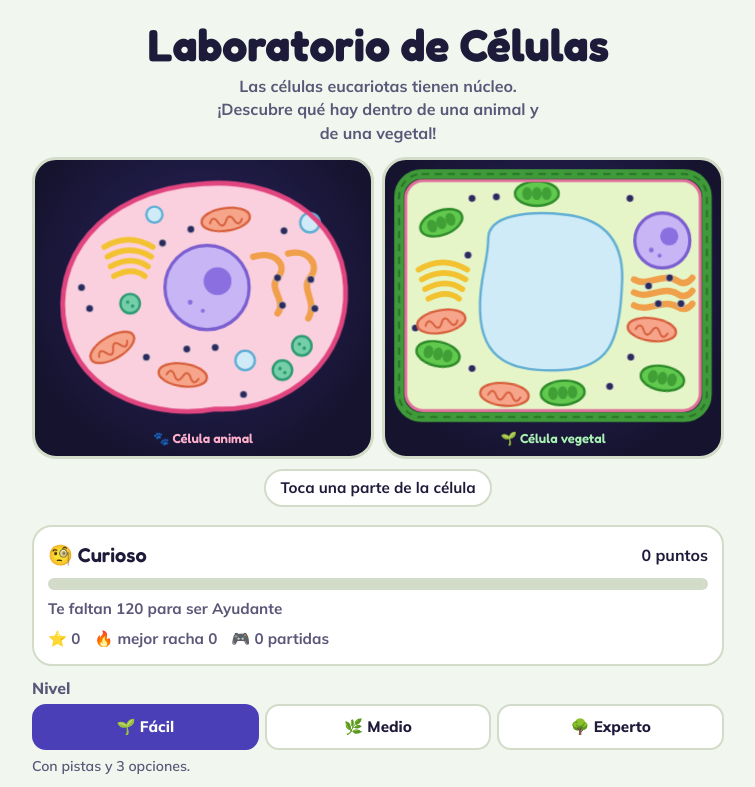
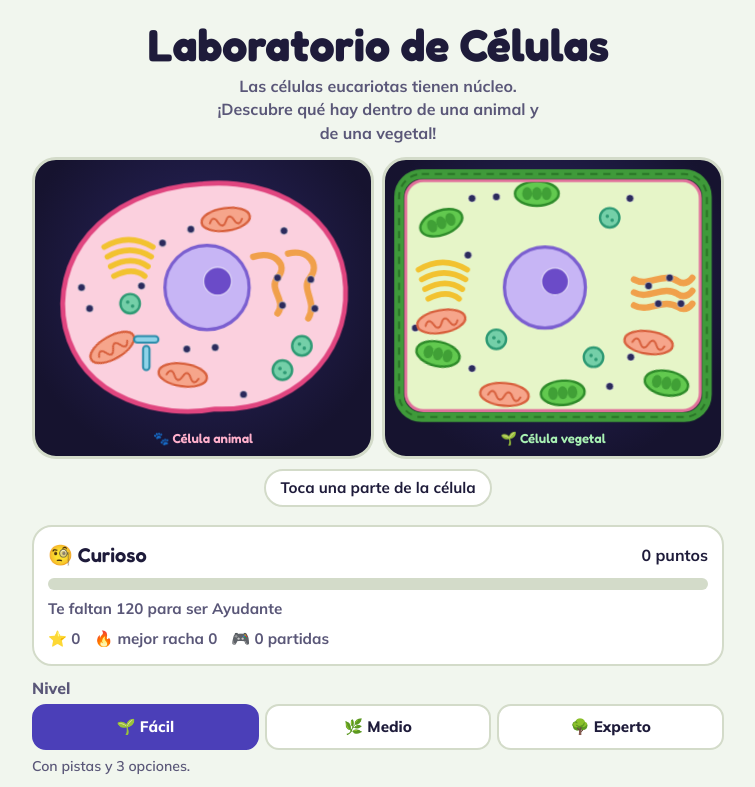
Before and after one commit to viticlick/juegos-primaria, a plain HTML site: page celulas/index.html in a window 1280 px wide. Shown: the top 787 px of the page, without its empty margins (262-1017 px from the left). Drawn offline with Linux system fonts and the light colour scheme.

Commit message:
Update cell game components for animal and plant cells
Animal: membrane, cytoplasm, nucleus, nucleolus, mitochondria, ribosomes,
endoplasmic reticulum, Golgi, lysosomes, centrosomes.
Plant: cell wall, membrane, nucleus, nucleolus, mitochondria, ribosomes,
endoplasmic reticulum, Golgi, lysosomes, chloroplasts.

Add nucleolus and centrosomes as separate parts, make lysosomes shared,
and remove the vacuole. Redraw the plant cell now that its big vacuole
is gone.

Co-Authored-By: Claude Sonnet 5.5 <noreply@anthropic.com>

```diff
--- a/celulas/index.html
+++ b/celulas/index.html
@@ -184,22 +184,23 @@ const shuffle=a=>{a=a.slice();for(let i=a.length-1;i>0;i--){const j=Math.floor(M
 /* ---------- contenido ---------- */
 const P={
  mem:{n:'Membrana plasmática',e:'🚪',w:'both',fn:'Rodea la célula y decide qué sustancias entran y cuáles salen.',ana:'Es como el portero de un edificio.',note:'La tienen todas las células, tanto animales como vegetales.'},
- cit:{n:'Citoplasma',e:'🫧',w:'both',fn:'Es una sustancia parecida a una gelatina donde flotan los orgánulos.',ana:'Es como la gelatina de un flan con frutas dentro.',note:'En él ocurren muchas reacciones químicas de la célula.'},
+ cit:{n:'Citoplasma',e:'🫧',w:'animal',fn:'Es una sustancia parecida a una gelatina donde flotan los orgánulos.',ana:'Es como la gelatina de un flan con frutas dentro.',note:'En él ocurren muchas reacciones químicas de la célula. Aquí lo mostramos solo en la célula animal.'},
+ cen:{n:'Centrosomas',e:'✳️',w:'animal',fn:'Organizan los hilos que reparten el ADN cuando la célula se divide en dos.',ana:'Son como guías que colocan a cada uno en su sitio cuando la célula se parte.',note:'Se ven como dos tubitos en forma de L, cerca del núcleo. La célula vegetal no los tiene.'},
+ nul:{n:'Nucleolo',e:'🎯',w:'both',fn:'Está dentro del núcleo y fabrica las piezas de los ribosomas.',ana:'Es como la fábrica de herramientas que hay dentro del despacho del director.',note:'Es la bolita más oscura que se ve dentro del núcleo.'},
  nuc:{n:'Núcleo',e:'🧠',w:'both',fn:'Guarda el ADN y da las órdenes a toda la célula.',ana:'Es como el director de una orquesta.',note:'Que tengan núcleo es lo que hace eucariotas a estas células.'},
  mit:{n:'Mitocondrias',e:'⚡',w:'both',fn:'Sacan energía de los alimentos para que la célula pueda funcionar.',ana:'Son como las centrales eléctricas de la célula.',note:'Las células vegetales también tienen mitocondrias.'},
- rib:{n:'Ribosomas',e:'⚙️',w:'both',fn:'Fabrican proteínas. Son puntitos muy pequeños.',ana:'Son como obreros que fabrican piezas en una fábrica.',note:'Unos flotan en el citoplasma y otros están pegados al retículo.'},
+ rib:{n:'Ribosomas',e:'⚙️',w:'both',fn:'Fabrican proteínas. Son puntitos muy pequeños.',ana:'Son como obreros que fabrican piezas en una fábrica.',note:'Unos están sueltos por la célula y otros pegados al retículo.'},
  ret:{n:'Retículo endoplasmático',e:'🛣️',w:'both',fn:'Es una red de tubos y sacos que transporta sustancias por dentro de la célula.',ana:'Es como las carreteras de una ciudad.',note:'Cuando tiene ribosomas pegados se llama retículo rugoso.'},
  gol:{n:'Aparato de Golgi',e:'📦',w:'both',fn:'Recibe sustancias, las empaqueta y las envía adonde se necesitan.',ana:'Es como la oficina de correos de la célula.',note:'Se ve como una pila de sacos aplastados.'},
- lis:{n:'Lisosomas',e:'🧹',w:'animal',fn:'Tienen sustancias que digieren los restos y lo que ya no sirve.',ana:'Son como el equipo de limpieza de la célula.',note:'Se suelen estudiar en la célula animal. En la vegetal, la limpieza la hace sobre todo la vacuola.'},
- vac:{n:'Vacuola',e:'💧',w:'both',fn:'Guarda agua y otras sustancias.',ana:'Es como un depósito o una despensa.',note:'En la célula animal son pequeñas y hay varias. En la vegetal hay una enorme en el centro.'},
+ lis:{n:'Lisosomas',e:'🧹',w:'both',fn:'Tienen sustancias que digieren los restos y lo que ya no sirve.',ana:'Son como el equipo de limpieza de la célula.',note:'Los tenemos en las dos células.'},
  par:{n:'Pared celular',e:'🧱',w:'plant',fn:'Es una capa rígida que protege la célula y le da su forma.',ana:'Es como la muralla de un castillo.',note:'Está hecha de celulosa. La célula animal no la tiene.'},
  clo:{n:'Cloroplastos',e:'🌿',w:'plant',fn:'Hacen la fotosíntesis: usan la luz del sol para fabricar alimento.',ana:'Son como cocinas que funcionan con energía solar.',note:'Son verdes por la clorofila. La célula animal no los tiene.'}
 };
-const CELLS={animal:['mem','cit','nuc','mit','rib','ret','gol','lis','vac'],plant:['mem','cit','nuc','mit','rib','ret','gol','vac','par','clo']};
-const ALL=['mem','cit','nuc','mit','rib','ret','gol','lis','vac','par','clo'];
+const CELLS={animal:['mem','cit','nuc','nul','mit','rib','ret','gol','lis','cen'],plant:['par','mem','nuc','nul','mit','rib','ret','gol','lis','clo']};
+const ALL=['mem','cit','nuc','nul','mit','rib','ret','gol','lis','cen','par','clo'];
 const ANCH={
- animal:{mem:[290,34],cit:[250,282],nuc:[205,150],mit:[228,66],rib:[185,78],ret:[292,143],gol:[107,112],lis:[110,170],vac:[332,70]},
- plant:{par:[95,11],mem:[290,26],cit:[62,100],nuc:[335,92],mit:[322,202],rib:[296,236],ret:[336,156],gol:[62,146],vac:[200,155],clo:[62,70]}
+ animal:{mem:[290,34],cit:[250,282],nuc:[205,184],nul:[218,142],mit:[228,66],rib:[185,78],ret:[292,143],gol:[107,112],lis:[110,170],cen:[128,200]},
+ plant:{par:[95,11],mem:[290,26],nuc:[190,184],nul:[202,142],mit:[322,196],rib:[296,236],ret:[336,156],gol:[62,146],lis:[250,212],clo:[62,70]}
 };
 const WH={both:'En las dos',animal:'Solo en la animal',plant:'Solo en la vegetal'};
 const BADGES={first:['🥇','Primer acierto'],streak5:['🔥','Racha de 5'],cell:['🧩','Célula completa'],mix:['🏆','Campeón del reto'],animal:['🐾','Experto en célula animal'],plant:['🌱','Experto en célula vegetal'],master:['🎓','Genio de la célula']};
@@ -221,35 +222,37 @@ const chlo=(x,y,a)=>`<g transform="translate(${x} ${y}) rotate(${a})"><ellipse r
 const ribs=pts=>pts.map(([x,y])=>`<circle cx="${x}" cy="${y}" r="11" fill="transparent"/><circle cx="${x}" cy="${y}" r="4.6" fill="#2B2A5C" stroke="#fff" stroke-opacity=".6"/>`).join('');
 const golgi=(x,y)=>`<g transform="translate(${x} ${y})" fill="none" stroke="#F2C230" stroke-width="7" stroke-linecap="round"><path d="M0 16 Q30 -2 60 16"/><path d="M4 28 Q32 12 58 28"/><path d="M8 40 Q34 26 54 40"/><path d="M12 52 Q35 40 50 52"/></g>`;
 const lyso=(x,y)=>`<circle cx="${x}" cy="${y}" r="12" fill="#74CFA8" stroke="#2E9A74" stroke-width="3"/><circle cx="${x-3}" cy="${y-2}" r="2.2" fill="#2E9A74"/><circle cx="${x+3}" cy="${y+3}" r="2.2" fill="#2E9A74"/>`;
-const vacS=(x,y,r)=>`<circle cx="${x}" cy="${y}" r="${r}" fill="#CFEBF8" stroke="#62AFD3" stroke-width="3"/>`;
 const er=ds=>`<g fill="none" stroke="#F0A04B" stroke-width="8" stroke-linecap="round">${ds.map(d=>`<path d="${d}"/>`).join('')}</g>`;
-const nuc=(x,y,r)=>`<circle cx="${x}" cy="${y}" r="${r}" fill="#C7B5F5" stroke="#7B5FD0" stroke-width="4"/><circle cx="${x+r*.25}" cy="${y-r*.15}" r="${r*.33}" fill="#8B6FE0"/><circle cx="${x-r*.4}" cy="${y+r*.35}" r="3" fill="#8B6FE0"/><circle cx="${x-r*.1}" cy="${y+r*.55}" r="2.5" fill="#8B6FE0"/>`;
+const nuc=(x,y,r)=>`<circle cx="${x}" cy="${y}" r="${r}" fill="#C7B5F5" stroke="#7B5FD0" stroke-width="4"/>`;
+const nucleolo=(x,y,r)=>`<circle cx="${x+r*.25}" cy="${y-r*.15}" r="${r*.33}" fill="#6B4BC8" stroke="#fff" stroke-opacity=".6" stroke-width="1.5"/><circle cx="${x+r*.25}" cy="${y-r*.15}" r="${r*.33+6}" fill="transparent"/>`;
+const centro=(x,y)=>`<g transform="translate(${x} ${y})" fill="#8FD3E8" stroke="#2B8CAA" stroke-width="2.5"><rect x="-15" y="-4" width="30" height="8" rx="4"/><rect x="-4" y="8" width="8" height="30" rx="4"/><circle cx="0" cy="14" r="26" fill="transparent" stroke="none"/></g>`;
 const part=(id,inner)=>`<g class="part" data-p="${id}">${inner}</g>`;
 const ANIMAL_BLOB='M200 22 C285 14 372 60 376 150 C380 235 310 304 215 300 C150 312 52 290 30 200 C12 120 70 30 200 22 Z';
-const VAC_BIG='M120 90 C120 60 170 55 215 60 C260 65 290 90 285 150 C282 215 270 250 210 252 C150 255 112 240 110 180 C108 140 120 120 120 90 Z';
 function animalSVG(){
   return `<svg class="cell" viewBox="0 0 400 320" role="img" aria-label="Dibujo de una célula animal">`
   +part('cit',`<path d="${ANIMAL_BLOB}" fill="#FBD0DE"/>`)
   +part('ret',er(['M262 112 C288 104 306 122 292 138 C280 152 304 166 292 182','M305 108 C330 102 345 122 332 138 C320 152 342 168 330 188']))
-  +part('rib',ribs([[292,138],[298,172],[333,140],[338,176],[150,95],[185,78],[300,80],[50,150],[215,224],[180,226],[130,236],[250,282],[60,176]]))
+  +part('rib',ribs([[292,138],[298,172],[333,140],[338,176],[150,95],[185,78],[300,80],[50,150],[215,224],[180,226],[124,148],[250,282],[60,176]]))
   +part('gol',golgi(78,84))
   +part('lis',lyso(110,170)+lyso(298,252)+lyso(322,222))
-  +part('vac',vacS(332,70,12)+vacS(252,240,12)+vacS(140,60,10))
   +part('mit',mito(175,258,8)+mito(228,66,-8)+mito(88,224,-30))
+  +part('cen',centro(130,214))
   +part('nuc',nuc(205,150,52))
+  +part('nul',nucleolo(205,150,52))
   +part('mem',`<path d="${ANIMAL_BLOB}" fill="none" stroke="#E0457F" stroke-width="6"/><path d="${ANIMAL_BLOB}" fill="none" stroke="transparent" stroke-width="22"/>`)
   +`<g class="labels"></g></svg>`;
 }
 function plantSVG(){
   return `<svg class="cell" viewBox="0 0 400 320" role="img" aria-label="Dibujo de una célula vegetal">`
-  +part('cit',`<rect x="18" y="18" width="364" height="284" rx="22" fill="#E6F5C8"/>`)
-  +part('vac',`<path d="${VAC_BIG}" fill="#CFEBF8" stroke="#62AFD3" stroke-width="3"/>`)
+  +`<rect x="18" y="18" width="364" height="284" rx="22" fill="#E6F5C8"/>`
   +part('ret',er(['M300 140 C318 150 336 130 354 142 C362 147 368 143 372 138','M300 156 C318 166 336 146 354 158 C362 163 368 159 372 154','M300 172 C318 182 336 162 354 174 C362 179 368 175 372 170']))
   +part('rib',ribs([[318,148],[344,138],[330,170],[358,170],[100,40],[130,38],[296,236],[95,110],[30,200],[100,250],[270,272],[295,40]]))
   +part('gol',golgi(34,112))
-  +part('mit',mito(322,202,8)+mito(62,192,-10)+mito(140,282,5))
-  +part('clo',chlo(62,70,-20)+chlo(180,34,0)+chlo(335,262,10)+chlo(58,232,12)+chlo(212,280,-4))
-  +part('nuc',nuc(335,92,34))
+  +part('lis',lyso(250,236)+lyso(270,64)+lyso(130,214))
+  +part('mit',mito(318,218,8)+mito(62,192,-10)+mito(140,282,5))
+  +part('clo',chlo(62,70,-20)+chlo(180,34,0)+chlo(340,268,10)+chlo(58,232,12)+chlo(212,280,-4))
+  +part('nuc',nuc(190,150,50))
+  +part('nul',nucleolo(190,150,50))
   +part('mem',`<rect x="18" y="18" width="364" height="284" rx="22" fill="none" stroke="#E0709A" stroke-width="4"/><rect x="18" y="18" width="364" height="284" rx="22" fill="none" stroke="transparent" stroke-width="8"/>`)
   +part('par',`<rect x="10" y="10" width="380" height="300" rx="28" fill="none" stroke="#3F9A3A" stroke-width="12"/><rect x="10" y="10" width="380" height="300" rx="28" fill="none" stroke="#2A7527" stroke-width="2.5" stroke-dasharray="9 7"/><rect x="10" y="10" width="380" height="300" rx="28" fill="none" stroke="transparent" stroke-width="12"/>`)
   +`<g class="labels"></g></svg>`;
@@ -382,8 +385,8 @@ function compare(){
   function show(id){
     cur=id;$$('.chip').forEach(c=>c.setAttribute('aria-pressed',c.dataset.id===id));
     if(id==='dif'){
-      lens.setFocus(['par','clo','lis','vac']);
-      panel.innerHTML=`<h2>¿En qué se diferencian?</h2><ul class="difs"><li>🧱 <b>Pared celular</b>: solo la vegetal.</li><li>🌿 <b>Cloroplastos</b>: solo la vegetal.</li><li>🧹 <b>Lisosomas</b>: solo la animal.</li><li>💧 <b>Vacuola</b>: pequeñas en la animal, una enorme en la vegetal.</li></ul><p class="ana" style="margin-top:8px">Todo lo demás lo tienen las dos, incluido el núcleo.</p>`;return;
+      lens.setFocus(['par','clo','cen','cit']);
+      panel.innerHTML=`<h2>¿En qué se diferencian?</h2><ul class="difs"><li>🧱 <b>Pared celular</b>: solo la vegetal.</li><li>🌿 <b>Cloroplastos</b>: solo la vegetal.</li><li>✳️ <b>Centrosomas</b>: solo la animal.</li><li>🫧 <b>Citoplasma</b>: lo mostramos solo en la animal.</li></ul><p class="ana" style="margin-top:8px">Todo lo demás lo tienen las dos, incluido el núcleo con su nucleolo.</p>`;return;
     }
     if(!S.seen[id]){S.seen[id]=1;S.xp+=2;save();}
     const I=P[id];lens.setFocus(id);
```
